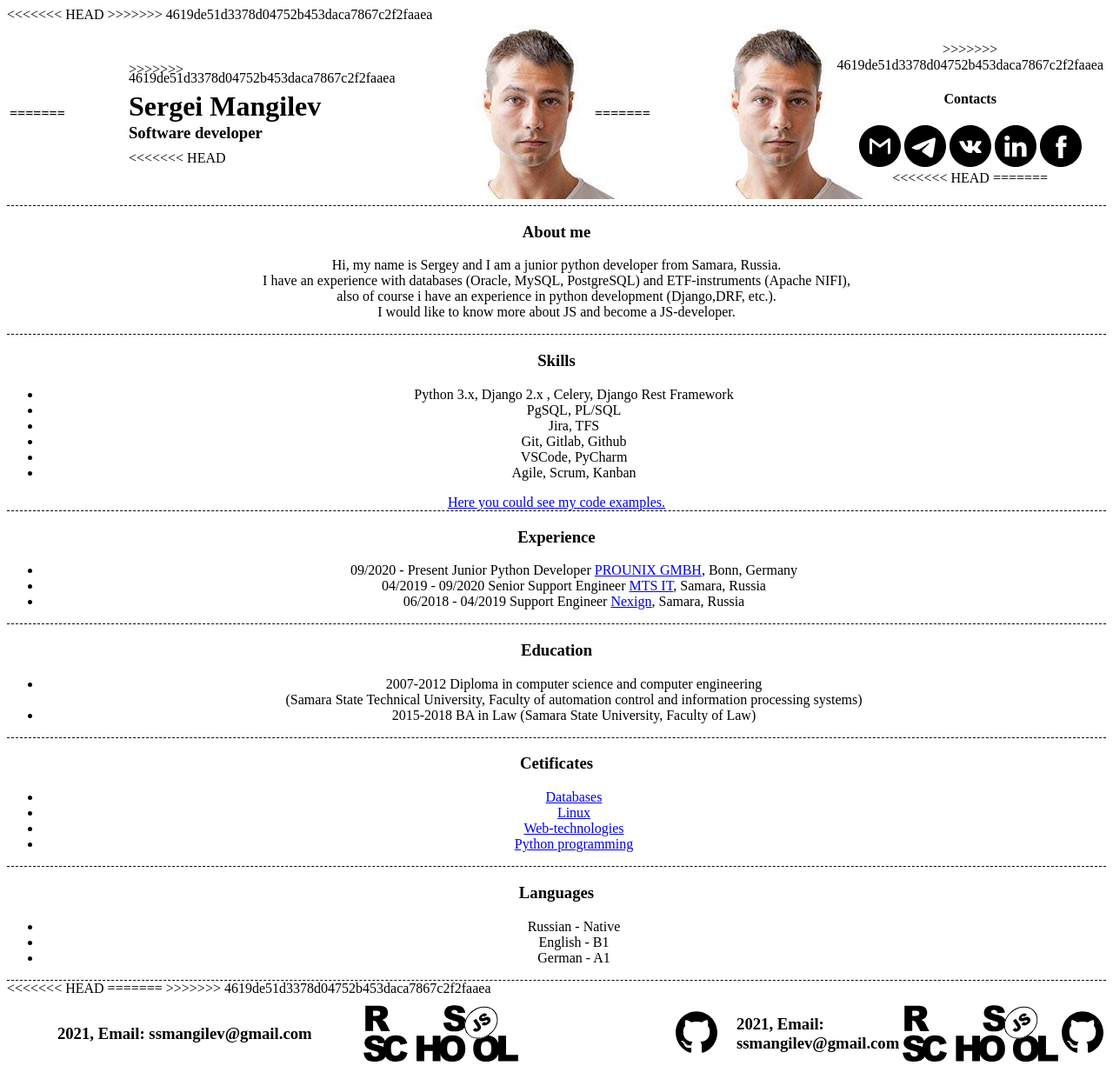
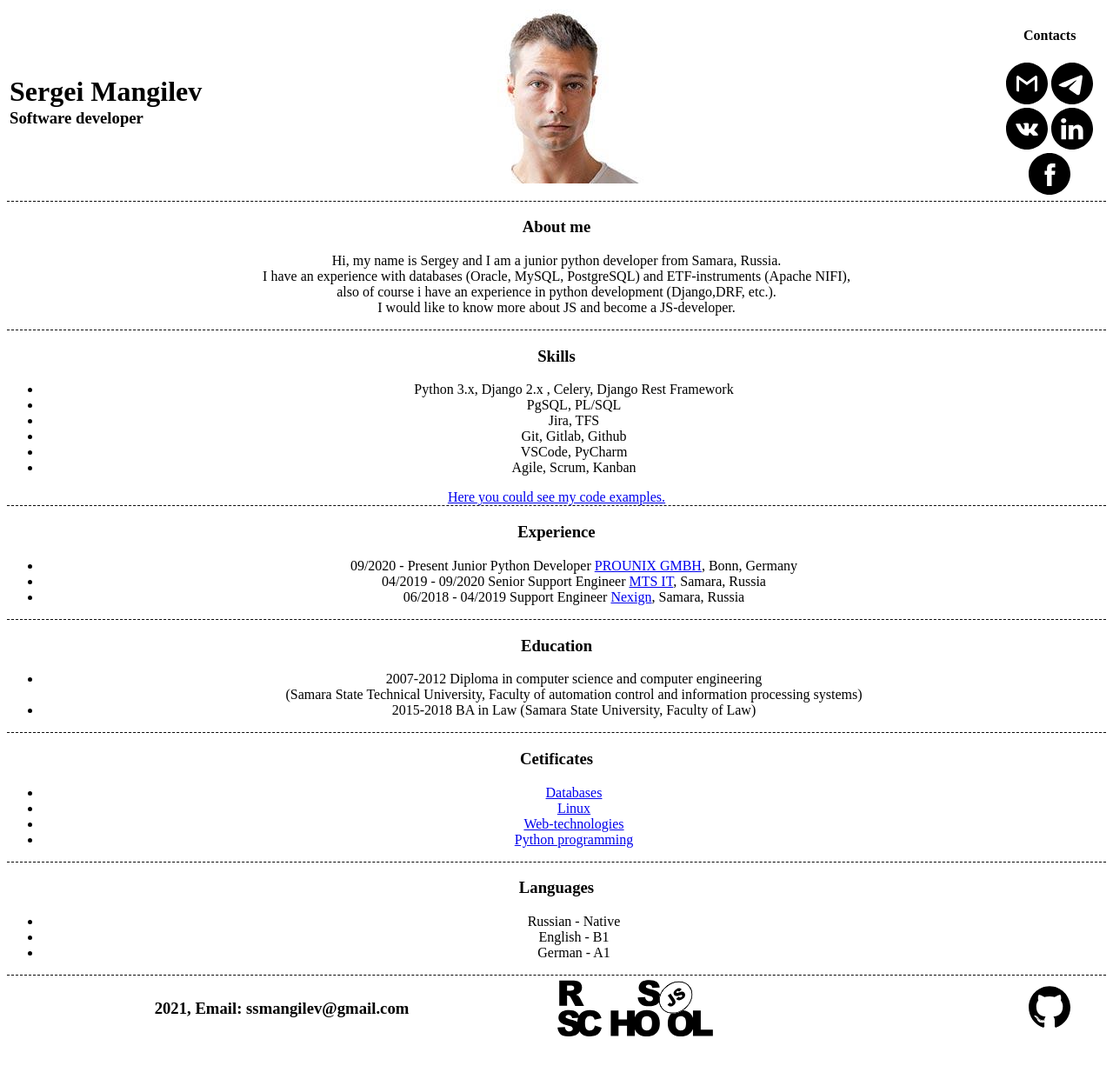
Before and after one commit to ssmangilev/rsschool-cv, a plain HTML site: page index.html in a window 1280 px wide. Shown: the whole page at 87% size. After the commit the page ends 1207 px from the top, so only its background shows below. Drawn offline with Linux system fonts and the light colour scheme.

Commit message:
fix: fixed merge issues

```diff
--- a/index.html
+++ b/index.html
@@ -10,29 +10,16 @@
      <header>
          <table>
              <thead>
-<<<<<<< HEAD
                 <th class="name">
-=======
-                <td class="name">
->>>>>>> 4619de51d3378d04752b453daca7867c2f2faaea
                     <div>
                         <h1> Sergei Mangilev </h1>
                         <h3>Software developer</h3>
-
                     </div>
-<<<<<<< HEAD
                 </th>
                 <th class="photo">
                     <img src="./img/photo.jpeg" alt="My photo">
                 </th>
                 <th class="contacts">
-=======
-                </td>
-                <td class="photo">
-                    <img src="./img/photo.jpeg" alt="My photo">
-                </td>
-                <td class="contacts">
->>>>>>> 4619de51d3378d04752b453daca7867c2f2faaea
                     <nav>
                         <div>
                             <h4>Contacts</h4>
@@ -45,11 +32,7 @@
                             </ul>
                         </div>
                     </nav>
-<<<<<<< HEAD
                 </th>
-=======
-                </td>
->>>>>>> 4619de51d3378d04752b453daca7867c2f2faaea
             </thead>
         </table>
      </header>
@@ -127,7 +110,6 @@
     <div >
         <table class="course_info">
             <thead>
-<<<<<<< HEAD
                 <th class="email">
                     <h3> 2021, Email: ssmangilev@gmail.com </h3>
                 </th>
@@ -137,17 +119,6 @@
                 <th class="github">
                     <a href="https://github.com/ssmangilev"><img src="img/gh_black.svg" alt="github contact"></a>
                 </th>
-=======
-                <td class="email">
-                    <h3> 2021, Email: ssmangilev@gmail.com </h3>
-                </td>
-                <td class="course_label">
-                    <a href="https://rs.school/js/"><img src="./img/rsschool.svg" alt="rs_school_image"></a>
-                </td>
-                <td class="github">
-                    <a href="https://github.com/ssmangilev"><img src="img/gh_black.svg" alt="github contact"></a>
-                </td>
->>>>>>> 4619de51d3378d04752b453daca7867c2f2faaea
             </thead>
         </table>
     </div>
```
